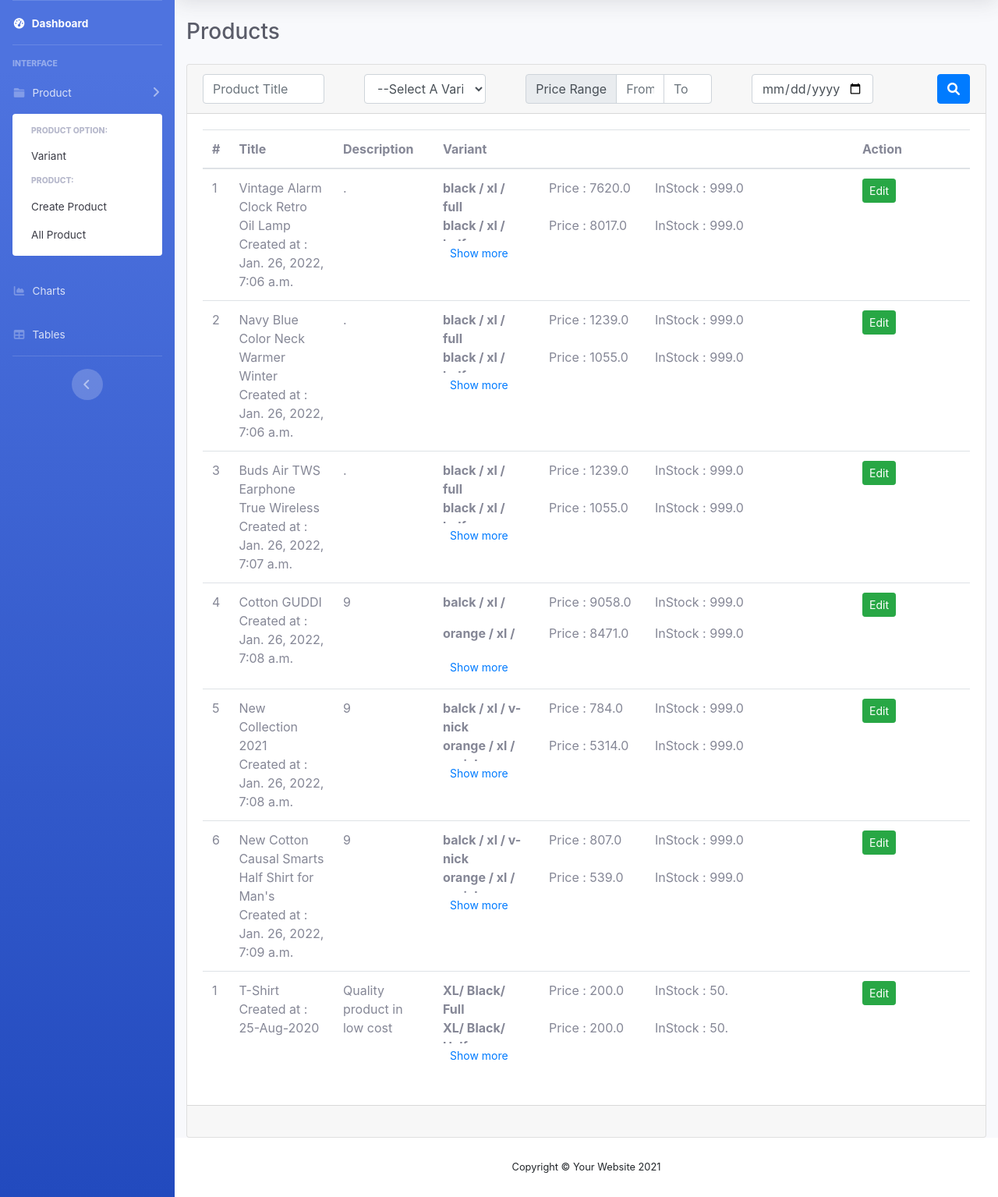
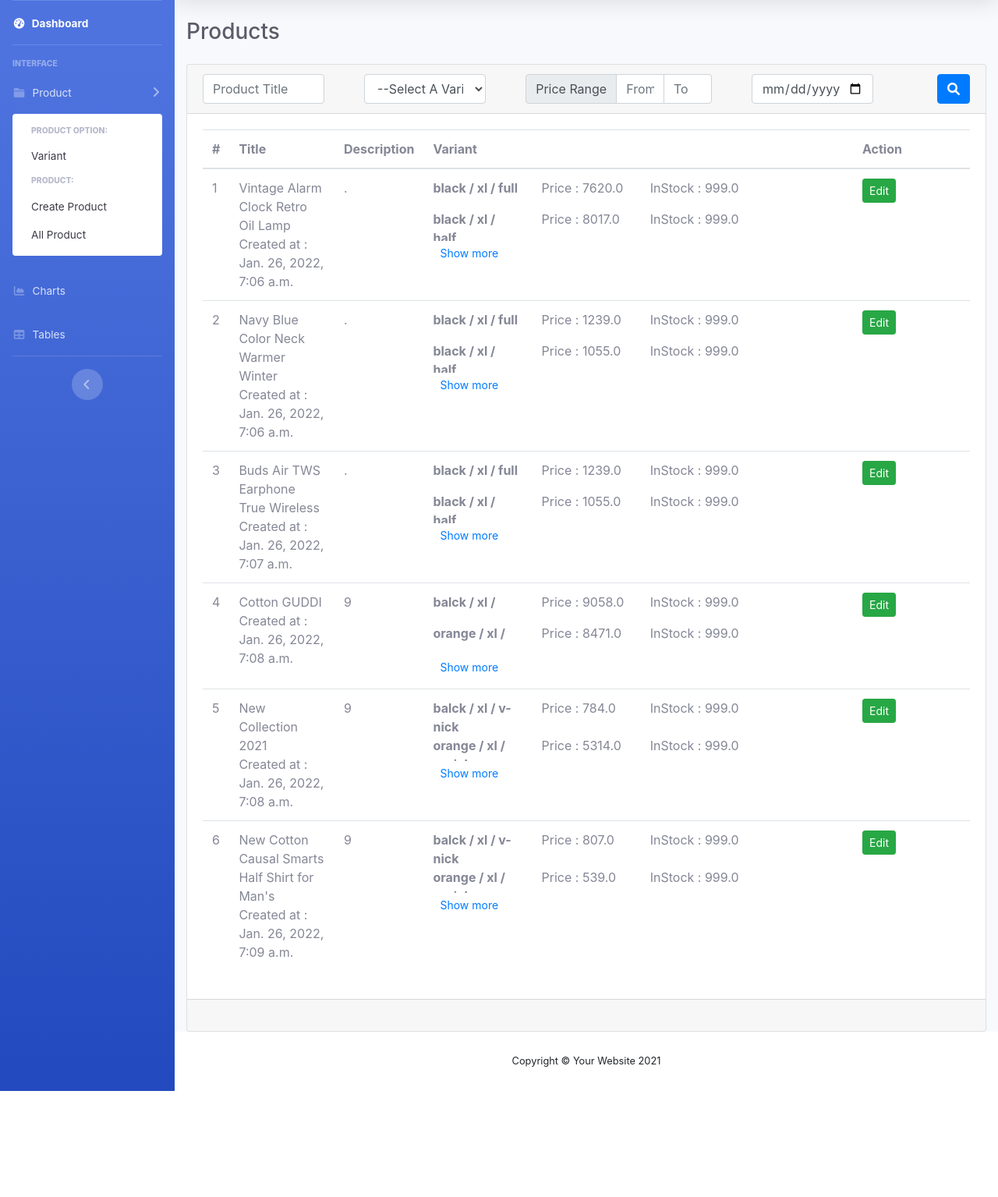
Before and after one commit to sufian-sani/job-task2, a Django app: template src/product/templates/products/list.html in a window 1280 px wide. Shown: the part 70-1605 px from the top of the page at 78% size. After the commit the page ends 1469 px from the top, so only its background shows below. Run offline with Django 3.2, Linux system fonts and the light colour scheme; the template is opened without the code that fills it: values that come from a table or form of the project are taken from there, others are empty; data comes from the database, SQL or seed files in the repository; style sheets or scripts are compiled from the project's sources; parts of the project's set-up code (start-up, migrations or seed data) failed here and were passed over; some libraries are stand-ins or nearby versions.

```diff
--- a/src/product/templates/products/list.html
+++ b/src/product/templates/products/list.html
@@ -86,60 +86,6 @@
                         </td>
                     </tr>
                     {% endfor %}
-                    {#----------------------#}
-                    <tr>
-                        <td>1</td>
-                        <td>T-Shirt <br> Created at : 25-Aug-2020</td>
-                        <td>Quality product in low cost</td>
-                        <td>
-                            <dl class="row mb-0" style="height: 80px; overflow: hidden" id="variant">
-                                <dt class="col-sm-3 pb-0">
-                                    XL/ Black/ Full
-                                </dt>
-                                <dd class="col-sm-9">
-                                    <dl class="row mb-0">
-                                        <dd class="col-sm-4 pb-0">Price : 200.0</dd>
-                                        <dd class="col-sm-8 pb-0">InStock : 50.</dd>
-                                    </dl>
-                                </dd>
-                                <dt class="col-sm-3 pb-0">
-                                    XL/ Black/ Half
-                                </dt>
-                                <dd class="col-sm-9">
-                                    <dl class="row mb-0">
-                                        <dd class="col-sm-4 pb-0">Price : 200.0</dd>
-                                        <dd class="col-sm-8 pb-0">InStock : 50.</dd>
-                                    </dl>
-                                </dd>
-                                <dt class="col-sm-3 pb-0">
-                                    L/ Black/ Full
-                                </dt>
-                                <dd class="col-sm-9">
-                                    <dl class="row mb-0">
-                                        <dd class="col-sm-4 pb-0">Price : 200.0</dd>
-                                        <dd class="col-sm-8 pb-0">InStock : 50.</dd>
-                                    </dl>
-                                </dd>
-                                <dt class="col-sm-3 pb-0">
-                                    L/ Black/ Half
-                                </dt>
-                                <dd class="col-sm-9">
-                                    <dl class="row mb-0">
-                                        <dd class="col-sm-4 pb-0">Price : 200.0</dd>
-                                        <dd class="col-sm-8 pb-0">InStock : 50.</dd>
-                                    </dl>
-                                </dd>
-                            </dl>
-                            <button onclick="$('#variant').toggleClass('h-auto')" class="btn btn-sm btn-link">Show more
-                            </button>
-                        </td>
-                        <td>
-                            <div class="btn-group btn-group-sm">
-                                <a href="" class="btn btn-success">Edit</a>
-                            </div>
-                        </td>
-                    </tr>
-{#                    -----------------------#}
                     </tbody>
 
                 </table>
```
Also changed, not shown: src/product/views/list.py (+19 -29 lines), 1 other file.
